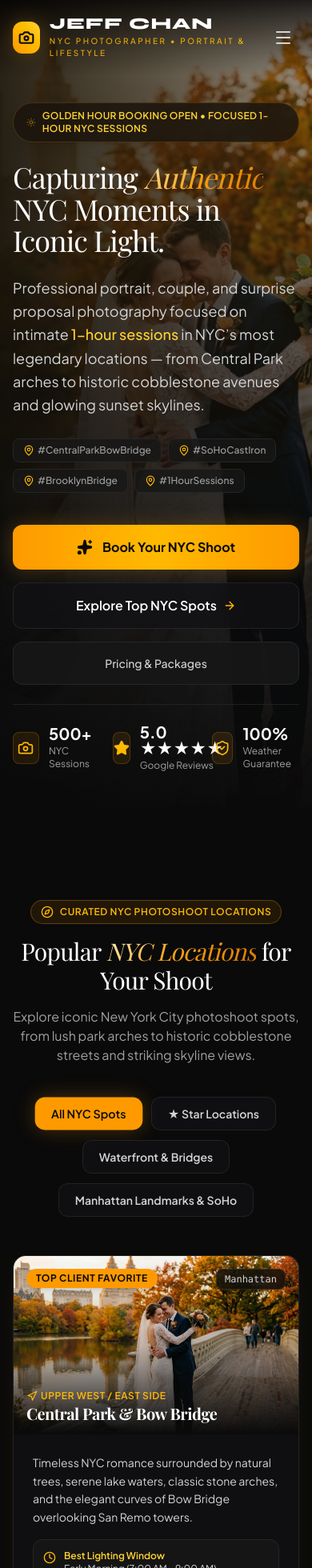
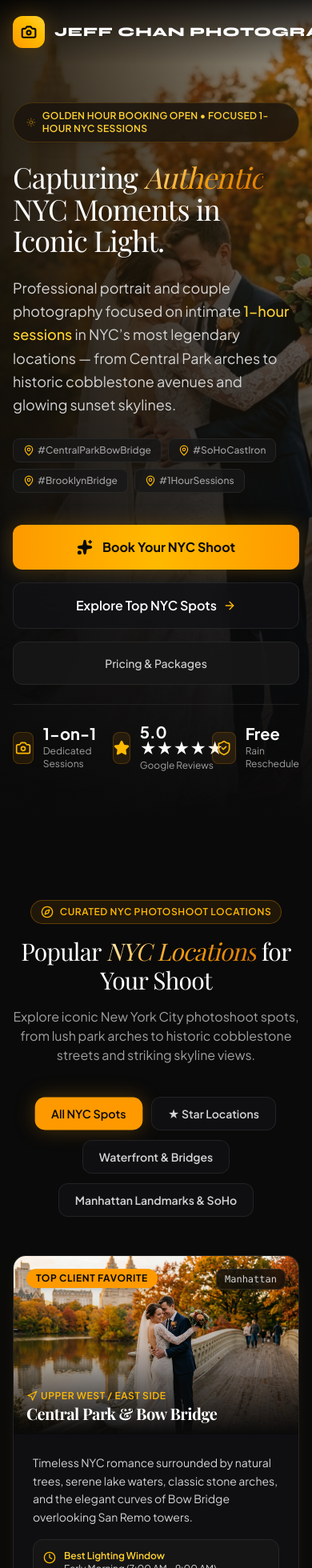
Before and after one commit to superjeffc/photography, a React (Vite) app: page / in a window 390 px wide. Shown: the top 1960 px of the page at 80% size. Built offline with nearby package versions, Linux system fonts and the light colour scheme; a web font is replaced by a local one.

Commit message:
Update website copy, services, image paths, header layout, and bio

```diff
--- a/index.html
+++ b/index.html
@@ -2,7 +2,7 @@
 <html lang="en" class="dark scroll-smooth">
   <head>
     <meta charset="UTF-8" />
-    <link rel="icon" type="image/svg+xml" href="./vite.svg" />
+    <link rel="icon" type="image/svg+xml" href="./favicon.svg" />
     <meta name="viewport" content="width=device-width, initial-scale=1.0" />
     <title>Jeff Chan Photography | Premier NYC Portrait & Couple Photographer</title>
     <meta name="description" content="Professional NYC portrait, couple, engagement, and proposal photography in iconic New York locations including Central Park, SoHo, and Brooklyn Bridge. Book your 1-hour session today." />
--- a/src/components/BookingModal.tsx
+++ b/src/components/BookingModal.tsx
@@ -19,7 +19,7 @@ export const BookingModal: React.FC<BookingModalProps> = ({
     phone: '',
     date: '',
     location: initialLocation || 'Central Park & Bow Bridge',
-    sessionType: 'Couples & Engagement',
+    sessionType: 'Couples',
     guestsCount: '2 People',
     message: '',
     // Anti-spam Honeypot field (invisible to real humans)
@@ -233,10 +233,8 @@ export const BookingModal: React.FC<BookingModalProps> = ({
                     onChange={(e) => setFormData({ ...formData, sessionType: e.target.value })}
                     className="w-full px-4 py-3 rounded-xl bg-neutral-950 border border-neutral-800 text-white text-sm focus:outline-none focus:border-amber-500 transition-colors"
                   >
-                    <option value="Couples & Engagement">Couples & Engagement</option>
-                    <option value="Surprise Proposal">Surprise Proposal (Secret Capture)</option>
+                    <option value="Couples">Couples</option>
                     <option value="Solo Portrait / Branding">Solo Portrait / Personal Branding</option>
-                    <option value="Fashion & Editorial">Fashion & Editorial</option>
                     <option value="Family / Maternity">Family / Maternity</option>
                   </select>
                 </div>
@@ -249,7 +247,7 @@ export const BookingModal: React.FC<BookingModalProps> = ({
                 </label>
                 <textarea
                   rows={3}
-                  placeholder="Tell us a bit about your vision or any special requests (e.g. surprise proposal timing, preferred golden hour vs sunrise)..."
+                  placeholder="Tell us a bit about your vision or any special requests (e.g. preferred locations, golden hour vs sunrise)..."
                   value={formData.message}
                   onChange={(e) => setFormData({ ...formData, message: e.target.value })}
                   className="w-full px-4 py-3 rounded-xl bg-neutral-950 border border-neutral-800 text-white text-sm focus:outline-none focus:border-amber-500 transition-colors"
--- a/src/components/Footer.tsx
+++ b/src/components/Footer.tsx
@@ -28,7 +28,7 @@ export const Footer: React.FC<FooterProps> = ({ onOpenBooking }) => {
             </div>
 
             <p className="text-neutral-400 text-xs sm:text-sm max-w-sm leading-relaxed">
-              Premier NYC client portrait, couple, and surprise proposal photography specializing in focused 1-hour sessions across iconic spots like Central Park, SoHo, and Brooklyn Bridge.
+              Premier NYC client portrait and couple photography specializing in focused 1-hour sessions across iconic spots like Central Park, SoHo, and Brooklyn Bridge.
             </p>
 
             <div className="pt-2 flex items-center gap-4">
--- a/src/components/Hero.tsx
+++ b/src/components/Hero.tsx
@@ -10,12 +10,12 @@ export const Hero: React.FC<HeroProps> = ({ onOpenBooking }) => {
 
   const heroBackgrounds = [
     {
-      url: '/images/central_park.jpg',
+      url: 'images/central_park.jpg',
       title: 'Central Park & Bow Bridge',
       locationTag: 'Central Park, Manhattan'
     },
     {
-      url: '/images/soho_fashion.jpg',
+      url: 'images/soho_fashion.jpg',
       title: 'SoHo Cast-Iron District',
       locationTag: 'SoHo, Manhattan'
     }
@@ -54,7 +54,7 @@ export const Hero: React.FC<HeroProps> = ({ onOpenBooking }) => {
 
             {/* Subheading */}
             <p className="text-lg sm:text-xl text-neutral-300 font-normal max-w-2xl leading-relaxed">
-              Professional portrait, couple, and surprise proposal photography focused on intimate <strong className="text-amber-300 font-medium">1-hour sessions</strong> in NYC’s most legendary locations — from Central Park arches to historic cobblestone avenues and glowing sunset skylines.
+              Professional portrait and couple photography focused on intimate <strong className="text-amber-300 font-medium">1-hour sessions</strong> in NYC’s most legendary locations — from Central Park arches to historic cobblestone avenues and glowing sunset skylines.
             </p>
 
             {/* Popular Spot Hashtags */}
@@ -106,8 +106,8 @@ export const Hero: React.FC<HeroProps> = ({ onOpenBooking }) => {
                   <Camera className="w-5 h-5" />
                 </div>
                 <div>
-                  <p className="text-xl font-bold text-white leading-none">500+</p>
-                  <p className="text-xs text-neutral-400 mt-1">NYC Sessions</p>
+                  <p className="text-xl font-bold text-white leading-none">1-on-1</p>
+                  <p className="text-xs text-neutral-400 mt-1">Dedicated Sessions</p>
                 </div>
               </div>
 
@@ -126,8 +126,8 @@ export const Hero: React.FC<HeroProps> = ({ onOpenBooking }) => {
                   <ShieldCheck className="w-5 h-5" />
                 </div>
                 <div>
-                  <p className="text-xl font-bold text-white leading-none">100%</p>
-                  <p className="text-xs text-neutral-400 mt-1">Weather Guarantee</p>
+                  <p className="text-xl font-bold text-white leading-none">Free</p>
+                  <p className="text-xs text-neutral-400 mt-1">Rain Reschedule</p>
                 </div>
               </div>
             </div>
--- a/src/components/Navbar.tsx
+++ b/src/components/Navbar.tsx
@@ -35,29 +35,26 @@ export const Navbar: React.FC<NavbarProps> = ({ onOpenBooking }) => {
       }`}
     >
       <div className="max-w-7xl mx-auto px-4 sm:px-6 lg:px-8">
-        <div className="flex items-center justify-between">
+        <div className="flex items-center justify-between gap-4">
           {/* Brand Logo */}
-          <a href="#" className="flex items-center gap-3 group">
-            <div className="w-10 h-10 rounded-xl bg-gradient-to-tr from-amber-500 to-amber-300 flex items-center justify-center text-neutral-950 font-bold text-lg shadow-lg group-hover:scale-105 transition-transform duration-300 gold-glow">
+          <a href="#" className="flex items-center gap-3 shrink-0 group">
+            <div className="w-10 h-10 rounded-xl bg-gradient-to-tr from-amber-500 to-amber-300 flex items-center justify-center text-neutral-950 font-bold text-lg shadow-lg group-hover:scale-105 transition-transform duration-300 gold-glow shrink-0">
               <Camera className="w-5 h-5 stroke-[2.5]" />
             </div>
             <div>
-              <span className="font-syne font-extrabold text-xl tracking-wider text-white uppercase block leading-none group-hover:text-amber-300 transition-colors">
-                Jeff Chan
-              </span>
-              <span className="text-[10px] tracking-[0.25em] text-amber-400/90 uppercase font-medium block mt-1">
-                NYC Photographer • Portrait & Lifestyle
+              <span className="font-syne font-extrabold text-base sm:text-lg xl:text-xl tracking-wider text-white uppercase block leading-none group-hover:text-amber-300 transition-colors whitespace-nowrap">
+                Jeff Chan Photography
               </span>
             </div>
           </a>
 
           {/* Desktop Nav Links */}
-          <nav className="hidden md:flex items-center gap-8">
+          <nav className="hidden md:flex items-center gap-4 lg:gap-6 xl:gap-8">
             {navLinks.map((link) => (
               <a
                 key={link.name}
                 href={link.href}
-                className="text-sm font-medium text-neutral-300 hover:text-amber-400 transition-colors duration-200"
+                className="text-sm font-medium text-neutral-300 hover:text-amber-400 transition-colors duration-200 whitespace-nowrap"
               >
                 {link.name}
               </a>
@@ -65,21 +62,21 @@ export const Navbar: React.FC<NavbarProps> = ({ onOpenBooking }) => {
           </nav>
 
           {/* Right Action Buttons */}
-          <div className="hidden lg:flex items-center gap-4">
+          <div className="hidden lg:flex items-center gap-3 xl:gap-4 shrink-0">
             <a
               href="tel:+19293985478"
-              className="flex items-center gap-2 text-xs font-semibold text-neutral-300 hover:text-white px-3.5 py-2 rounded-lg bg-neutral-900/60 border border-neutral-800 transition-colors"
+              className="flex items-center gap-2 text-xs font-semibold text-neutral-300 hover:text-white px-3.5 py-2 rounded-lg bg-neutral-900/60 border border-neutral-800 transition-colors whitespace-nowrap shrink-0"
             >
-              <PhoneCall className="w-3.5 h-3.5 text-amber-400" />
-              <span>(929) 398-5478</span>
+              <PhoneCall className="w-3.5 h-3.5 text-amber-400 shrink-0" />
+              <span className="whitespace-nowrap">(929) 398-5478</span>
             </a>
 
             <button
               onClick={() => onOpenBooking()}
-              className="relative group overflow-hidden rounded-xl bg-gradient-to-r from-amber-500 via-amber-400 to-amber-500 p-[1px] font-semibold shadow-lg gold-glow hover:gold-glow-lg transition-all duration-300"
+              className="relative group overflow-hidden rounded-xl bg-gradient-to-r from-amber-500 via-amber-400 to-amber-500 p-[1px] font-semibold shadow-lg gold-glow hover:gold-glow-lg transition-all duration-300 shrink-0"
             >
-              <span className="flex items-center gap-2 px-5 py-2.5 rounded-[11px] bg-neutral-950 text-amber-300 text-sm font-semibold group-hover:bg-transparent group-hover:text-neutral-950 transition-all duration-300">
-                <Sparkles className="w-4 h-4" />
+              <span className="flex items-center gap-2 px-4 xl:px-5 py-2.5 rounded-[11px] bg-neutral-950 text-amber-300 text-xs xl:text-sm font-semibold group-hover:bg-transparent group-hover:text-neutral-950 transition-all duration-300 whitespace-nowrap">
+                <Sparkles className="w-4 h-4 shrink-0" />
                 Book NYC Session
               </span>
             </button>
--- a/src/components/PortfolioGallery.tsx
+++ b/src/components/PortfolioGallery.tsx
@@ -12,10 +12,8 @@ export const PortfolioGallery: React.FC<PortfolioGalleryProps> = ({ onOpenBookin
 
   const categories = [
     { id: 'all', label: 'All NYC Sessions' },
-    { id: 'couples', label: 'Couples & Engagements' },
+    { id: 'couples', label: 'Couples' },
     { id: 'portraits', label: 'Solo Portraits' },
-    { id: 'editorial', label: 'Fashion & Editorial' },
-    { id: 'proposals', label: 'Surprise Proposals' },
   ];
 
   const filteredItems = PORTFOLIO_GALLERY.filter((item) =>
--- a/src/data/photographyData.ts
+++ b/src/data/photographyData.ts
@@ -18,7 +18,7 @@ export interface PortfolioItem {
   client: string;
   locationId: string;
   locationName: string;
-  category: 'couples' | 'portraits' | 'editorial' | 'proposals';
+  category: 'couples' | 'portraits';
   categoryLabel: string;
   image: string;
   gear: string;
@@ -71,8 +71,8 @@ export const NYC_LOCATIONS: LocationItem[] = [
     borough: 'Manhattan',
     description: 'Timeless NYC romance surrounded by natural trees, serene lake waters, classic stone arches, and the elegant curves of Bow Bridge overlooking San Remo towers.',
     bestTime: 'Early Morning (7:00 AM - 9:00 AM)',
-    sessionTypes: ['Surprise Proposals', 'Wedding Portraits', 'Romantic Couples', 'Maternity'],
-    image: '/images/central_park.jpg',
+    sessionTypes: ['Romantic Couples', 'Solo Portraits', 'Wedding Portraits', 'Maternity'],
+    image: 'images/central_park.jpg',
     featured: true,
     highlights: ['Bow Bridge Lake Reflection', 'Bethesda Terrace Arcade', 'The Mall Elm Tree Canopy', 'Conservatory Water'],
     coordinates: '40.7757° N, 73.9712° W'
@@ -82,12 +82,12 @@ export const NYC_LOCATIONS: LocationItem[] = [
     name: 'SoHo Cast-Iron District',
     area: 'Lower Manhattan',
     borough: 'Manhattan',
-    description: 'High-fashion editorial aesthetic featuring 19th-century cast-iron architecture, cobblestone avenues, black wrought iron fire escapes, and chic store fronts.',
+    description: 'Urban architectural aesthetic featuring 19th-century cast-iron architecture, cobblestone avenues, black wrought iron fire escapes, and chic store fronts.',
     bestTime: 'Morning (8:00 AM - 10:30 AM)',
-    sessionTypes: ['Fashion Editorial', 'Personal Branding', 'Modeling Portfolios', 'Chic Streetwear'],
-    image: '/images/soho_fashion.jpg',
+    sessionTypes: ['Street Portraits', 'Personal Branding', 'Modeling Portfolios', 'Chic Streetwear'],
+    image: 'images/soho_fashion.jpg',
     featured: true,
-    highlights: ['Greene St Cast-Iron Lofts', 'Spring Street Cobblestones', 'Black Fire Escape Architecture', 'High-Fashion Urban Vibe'],
+    highlights: ['Greene St Cast-Iron Lofts', 'Spring Street Cobblestones', 'Black Fire Escape Architecture', 'Chic Urban Vibe'],
     coordinates: '40.7233° N, 74.0030° W'
   },
   {
@@ -98,7 +98,7 @@ export const NYC_LOCATIONS: LocationItem[] = [
     description: 'Gothic stone arches and geometric steel cables floating high above the East River with Lower Manhattan financial district towering in the light.',
     bestTime: 'Sunrise (6:00 AM - 7:30 AM strictly recommended)',
     sessionTypes: ['Anniversary & Couples', 'Fine Art Portraits', 'Graduation', 'Fitness & Lifestyle'],
-    image: '/images/brooklyn_bridge.jpg',
+    image: 'images/brooklyn_bridge.jpg',
     featured: false,
     highlights: ['Gothic Stone Towers', 'Wooden Promenade Planks', 'Lower Manhattan Skyline', 'Sunrise Light Flare'],
     coordinates: '40.7061° N, 73.9969° W'
@@ -110,8 +110,8 @@ export const NYC_LOCATIONS: LocationItem[] = [
     borough: 'Brooklyn',
     description: 'Classic NYC setting featuring cobblestone streets framed by historic red brick loft buildings with the Manhattan Bridge rising in the backdrop.',
     bestTime: 'Sunrise to 8:30 AM or Golden Hour (1 hr before sunset)',
-    sessionTypes: ['Couples & Engagements', 'Solo Portraits', 'Surprise Proposals', 'Street Editorial'],
-    image: '/images/hero_dumbo.jpg',
+    sessionTypes: ['Couples', 'Solo Portraits', 'Anniversary Shoots', 'Street Portraits'],
+    image: 'images/hero_dumbo.jpg',
     featured: false,
     highlights: ['Washington St Bridge Framing', 'Jane’s Carousel Waterfront', 'Pebble Beach Skyline Views', 'Classic Cobblestone Alleyways'],
     coordinates: '40.7033° N, 73.9881° W'
@@ -123,8 +123,8 @@ export const NYC_LOCATIONS: LocationItem[] = [
     borough: 'Queens (LIC)',
     description: 'Unobstructed panoramic views of the Midtown Manhattan skyline, East River piers, manicured lawns, and the vintage red neon Pepsi-Cola sign.',
     bestTime: 'Sunset to Twilight (Golden & Blue Hour)',
-    sessionTypes: ['Couples & Engagements', 'Family Portraits', 'Personal Branding', 'Sunset Romance'],
-    image: '/images/gantry_park.jpg',
+    sessionTypes: ['Couples', 'Family Portraits', 'Personal Branding', 'Sunset Romance'],
+    image: 'images/gantry_park.jpg',
     featured: false,
     highlights: ['Historic Pepsi-Cola Neon Sign', 'Midtown Skyline (Empire State & Chrysler)', 'Restored Industrial Gantries', 'Waterfront Wooden Loungers'],
     coordinates: '40.7456° N, 73.9582° W'
@@ -134,12 +134,12 @@ export const NYC_LOCATIONS: LocationItem[] = [
     name: 'Times Square & Neon Lights',
     area: 'Midtown Theatre District',
     borough: 'Manhattan',
-    description: 'Vibrant, high-contrast urban energy illuminated by thousands of multi-colored digital billboards, taxi yellow flashes, and dramatic rain reflections.',
-    bestTime: 'Night / Rain Twilight (8:00 PM - 11:00 PM)',
-    sessionTypes: ['Night Editorial', 'Celebration Sessions', 'Music/Artist Portfolios', 'High Contrast Urban'],
-    image: '/images/times_square.jpg',
+    description: 'Vibrant, high-contrast urban energy illuminated by thousands of multi-colored digital billboards, taxi yellow flashes, and dramatic city lights.',
+    bestTime: 'Night / Evening Twilight (8:00 PM - 11:00 PM)',
+    sessionTypes: ['Night Portraits', 'Celebration Sessions', 'Music/Artist Portfolios', 'High Contrast Urban'],
+    image: 'images/times_square.jpg',
     featured: false,
-    highlights: ['Multi-colored Neon Glow', 'Yellow Cab Motion Blurs', 'Red Glass Stairs', 'Rain & Wet Pavement Reflections'],
+    highlights: ['Multi-colored Neon Glow', 'Yellow Cab Motion Blurs', 'Red Glass Stairs', 'Urban Pavement Reflections'],
     coordinates: '40.7580° N, 73.9855° W'
   }
 ];
@@ -152,10 +152,10 @@ export const PORTFOLIO_GALLERY: PortfolioItem[] = [
     locationId: 'dumbo',
     locationName: 'DUMBO, Brooklyn',
     category: 'couples',
-    categoryLabel: 'Couples & Engagements',
-    image: '/images/hero_dumbo.jpg',
-    gear: 'Sony A7 IV + FE 85mm f/1.4 GM',
-    settings: '1/800s @ f/1.8, ISO 100',
+    categoryLabel: 'Couples',
+    image: 'images/hero_dumbo.jpg',
+    gear: 'Sony A7C II + FE 24-50mm f/2.8 G',
+    settings: '1/800s @ f/2.8, ISO 100',
     story: 'Captured on a crisp November evening. The golden hour sun peeked right through the Manhattan Bridge superstructure, creating a warm magical glow.'
   },
   {
@@ -166,9 +166,9 @@ export const PORTFOLIO_GALLERY: PortfolioItem[] = [
     locationName: 'Gantry Plaza State Park',
     category: 'portraits',
     categoryLabel: 'Solo Portraits',
-    image: '/images/gantry_park.jpg',
-    gear: 'Leica M11 + Summilux-M 50mm f/1.4',
-    settings: '1/1250s @ f/2.0, ISO 64',
+    image: 'images/gantry_park.jpg',
+    gear: 'Sony A7C II + FE 24-50mm f/2.8 G',
+    settings: '1/1250s @ f/2.8, ISO 100',
     story: 'Elena requested a sleek branding shoot with the iconic Pepsi-Cola sign and Empire State building glowing in sunset tones.'
   },
   {
@@ -177,25 +177,25 @@ export const PORTFOLIO_GALLERY: PortfolioItem[] = [
     client: 'Maya Lin',
     locationId: 'soho',
     locationName: 'SoHo, Manhattan',
-    category: 'editorial',
-    categoryLabel: 'Fashion Editorial',
-    image: '/images/soho_fashion.jpg',
-    gear: 'Sony A7 IV + FE 35mm f/1.4 GM',
-    settings: '1/2000s @ f/1.6, ISO 100',
+    category: 'portraits',
+    categoryLabel: 'Solo Portraits',
+    image: 'images/soho_fashion.jpg',
+    gear: 'Sony A7C II + FE 24-50mm f/2.8 G',
+    settings: '1/2000s @ f/2.8, ISO 100',
     story: 'Morning light falling across cobblestones on Greene Street in SoHo. The classic trench coat and autumn tones harmonized effortlessly with historical cast-iron facades.'
   },
   {
     id: 'p4',
-    title: 'Bow Bridge Autumn Romance',
+    title: 'Bow Bridge Autumn Walk',
     client: 'Michael & Claire',
     locationId: 'central-park',
     locationName: 'Central Park, NYC',
-    category: 'proposals',
-    categoryLabel: 'Surprise Proposals',
-    image: '/images/central_park.jpg',
-    gear: 'Sony A7 IV + FE 70-200mm f/2.8 GM II',
+    category: 'couples',
+    categoryLabel: 'Couples',
+    image: 'images/central_park.jpg',
+    gear: 'Sony A7C II + FE 24-50mm f/2.8 G',
     settings: '1/640s @ f/2.8, ISO 200',
-    story: 'A secret surprise proposal captured from the lakeside bank of Bow Bridge just as Michael dropped to one knee amidst peak autumn foliage.'
+    story: 'A romantic couples walk captured along the lakeside bank of Bow Bridge amidst peak autumn foliage.'
   },
   {
     id: 'p5',
@@ -204,10 +204,10 @@ export const PORTFOLIO_GALLERY: PortfolioItem[] = [
     locationId: 'brooklyn-bridge',
     locationName: 'Brooklyn Bridge Walkway',
     category: 'couples',
-    categoryLabel: 'Couples & Engagements',
-    image: '/images/brooklyn_bridge.jpg',
-    gear: 'Sony A7 IV + FE 24mm f/1.4 GM',
-    settings: '1/1000s @ f/2.2, ISO 100',
+    categoryLabel: 'Couples',
+    image: 'images/brooklyn_bridge.jpg',
+    gear: 'Sony A7C II + FE 24-50mm f/2.8 G',
+    settings: '1/1000s @ f/2.8, ISO 100',
     story: 'We met at 6:15 AM at the Brooklyn Bridge entrance. Having the bridge almost entirely to ourselves at sunrise produced this unforgettable cinematic portrait.'
   },
   {
@@ -216,12 +216,12 @@ export const PORTFOLIO_GALLERY: PortfolioItem[] = [
     client: 'Sienna Miller',
     locationId: 'times-square',
     locationName: 'Times Square, Manhattan',
-    category: 'editorial',
-    categoryLabel: 'Fashion Editorial',
-    image: '/images/times_square.jpg',
-    gear: 'Leica M11 + Noctilux-M 50mm f/0.95',
-    settings: '1/250s @ f/1.2, ISO 400',
-    story: 'Shot right after a fresh night rain in Times Square. The wet asphalt reflected neon cyan and crimson lights into a cyberpunk dream aesthetic.'
+    category: 'portraits',
+    categoryLabel: 'Solo Portraits',
+    image: 'images/times_square.jpg',
+    gear: 'Sony A7C II + FE 24-50mm f/2.8 G',
+    settings: '1/250s @ f/2.8, ISO 400',
+    story: 'Shot right after a fresh night rain in Times Square. The wet asphalt reflected neon cyan and crimson lights into a cinematic dream aesthetic.'
   }
 ];
 
@@ -229,7 +229,7 @@ export const SERVICE_PACKAGES: PackageItem[] = [
   {
     id: 'express',
     name: 'The 30-Minute NYC Express',
-    tagline: 'Ideal for quick solo portraits, simple headshots, or a fast surprise proposal in 1 NYC spot.',
+    tagline: 'Ideal for quick solo portraits, simple headshots, or a fast couples shoot in 1 NYC spot.',
     price: 275,
     duration: '30 Minutes',
     locationsCount: 1,
@@ -247,7 +247,7 @@ export const SERVICE_PACKAGES: PackageItem[] = [
   {
     id: 'signature',
     name: 'The Signature 1-Hour Session',
-    tagline: 'Our most popular session for couples, surprise proposals, and individual portrait shoots.',
+    tagline: 'Our most popular session for couples and individual portrait shoots.',
     price: 450,
     duration: '60 Minutes (1 Hr Max)',
     locationsCount: 1,
@@ -311,9 +311,9 @@ export const TESTIMONIALS: TestimonialItem[] = [
   {
     id: 't1',
     name: 'Sarah & Andrew Sterling',
-    role: 'Couple / Engagement',
+    role: 'Couples',
     location: 'Central Park & Bow Bridge',
-    quote: 'Jeff made us feel so comfortable in front of the camera! We took our engagement photos at Central Park during golden hour, and people literally gasp when they see our photos. He knew every hidden angle away from crowds!',
+    quote: 'Jeff made us feel so comfortable in front of the camera! We took our couple photos at Central Park during golden hour, and people literally gasp when they see our photos. He knew every hidden angle away from crowds!',
     rating: 5,
     date: 'October 2025',
     avatar: 'https://images.unsplash.com/photo-1534528741775-53994a69daeb?w=150&auto=format&fit=crop&q=80'
@@ -321,9 +321,9 @@ export const TESTIMONIALS: TestimonialItem[] = [
   {
     id: 't2',
     name: 'Jonathan Rivera',
-    role: 'Surprise Proposal',
+    role: 'Couples',
     location: 'Brooklyn Bridge Walkway',
-    quote: 'I proposed to my girlfriend at sunrise with the Midtown skyline glowing behind us. Jeff helped me plan the exact spot, timed the light flawlessly, and caught every raw emotion. 1000% recommend!',
+    quote: 'We took sunrise photos on the Brooklyn Bridge walkway with the Midtown skyline glowing behind us. Jeff helped us plan the exact spot, timed the light flawlessly, and caught every raw emotion. 1000% recommend!',
     rating: 5,
     date: 'December 2025',
     avatar: 'https://images.unsplash.com/photo-1507003211169-0a1dd7228f2d?w=150&auto=format&fit=crop&q=80'
@@ -331,9 +331,9 @@ export const TESTIMONIALS: TestimonialItem[] = [
   {
     id: 't3',
     name: 'Chloe Bennett',
-    role: 'Fashion & Branding',
+    role: 'Solo Portraits',
     location: 'SoHo Cast-Iron District',
-    quote: 'As an influencer visiting New York from London, I needed editorial photos that captured true NYC elegance. Jeff is an absolute master of natural light. Turned around my gallery super fast and every shot belongs in a magazine.',
+    quote: 'As a traveler visiting New York from London, I needed portrait photos that captured true NYC elegance. Jeff is an absolute master of natural light. Turned around my gallery super fast and every shot looks incredible.',
     rating: 5,
     date: 'January 2026',
     avatar: 'https://images.unsplash.com/photo-1517841905240-472988babdf9?w=150&auto=format&fit=crop&q=80'
@@ -344,7 +344,7 @@ export const FAQS: FaqItem[] = [
   {
     category: 'weather',
     question: 'What happens if it rains on our scheduled shoot day?',
-    answer: 'NYC weather can be unpredictable! If heavy rain or extreme weather is forecasted, we offer complimentary rescheduling to a backup date within your stay or refund your deposit. Alternatively, overcast skies and light drizzle in locations like Times Square or Central Park actually create insanely gorgeous atmospheric reflections!'
+    answer: 'If rain or inclement weather is forecasted on your scheduled shoot date, we will gladly reschedule your session to a clear backup date or time during your stay, or issue a full refund of your deposit. We do not shoot in the rain so you always get crisp, beautiful, dry photos!'
   },
   {
     category: 'locations',
```
Also changed, not shown: src/components/AboutPhotographer.tsx (+11 -12 lines), public/images/photographer.jpg (deleted).
